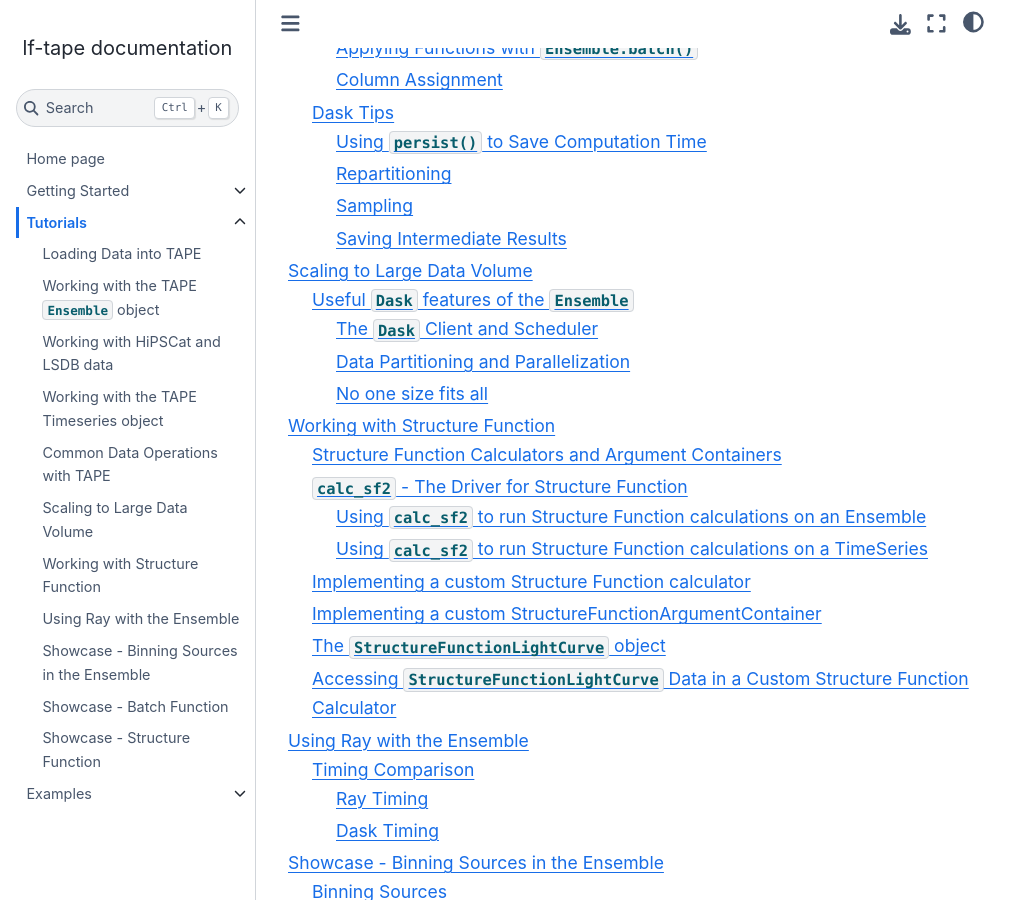
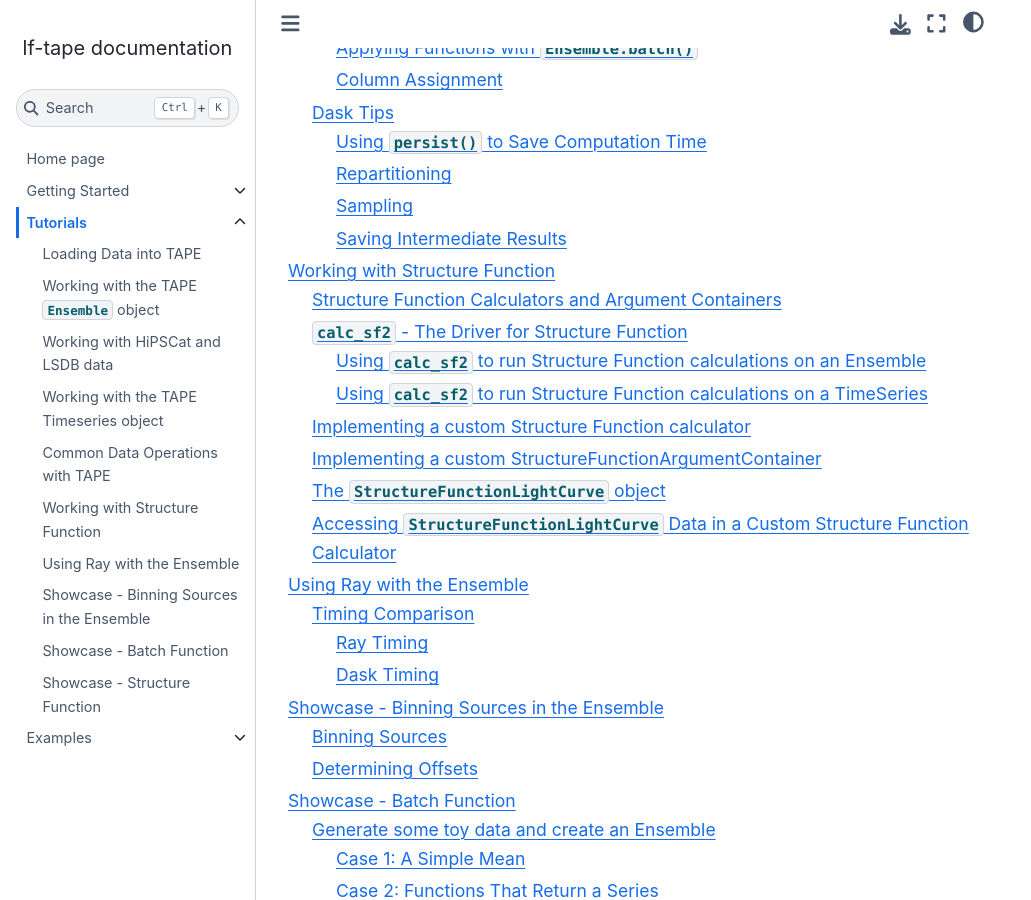
Before and after one commit to lincc-frameworks/tape, a Sphinx documentation site: the page built from docs/tutorials.rst, in a window 1280 px wide and 900 px high, scrolled down 1396 px. Shown: the whole window, without its empty margins (0-1031 px from the left). Built offline with Sphinx 7.4.7 and the Sphinx Book theme 1.1.4, drawn with Linux system fonts in a browser that asks for light colours; pages that are not in the unit, such as notebooks, are missing from menus.

Commit message:
remove out of date scaling nb

```diff
--- a/docs/tutorials.rst
+++ b/docs/tutorials.rst
@@ -11,7 +11,6 @@ functionality.
     Working with HiPSCat and LSDB data <tutorials/working_with_hipscat_and_lsdb>
     Working with the TAPE Timeseries object <tutorials/working_with_the_timeseries>
     Common Data Operations with TAPE <tutorials/common_data_operations>
-    Scaling to Large Data Volume <tutorials/scaling_to_large_data>
     Working with Structure Function <tutorials/working_with_structure_function>
     Using Ray with the Ensemble <tutorials/using_ray_with_the_ensemble>
     Showcase - Binning Sources in the Ensemble <tutorials/binning_slowly_changing_sources>
```
Also changed, not shown: docs/tutorials/scaling_to_large_data.ipynb (deleted).
